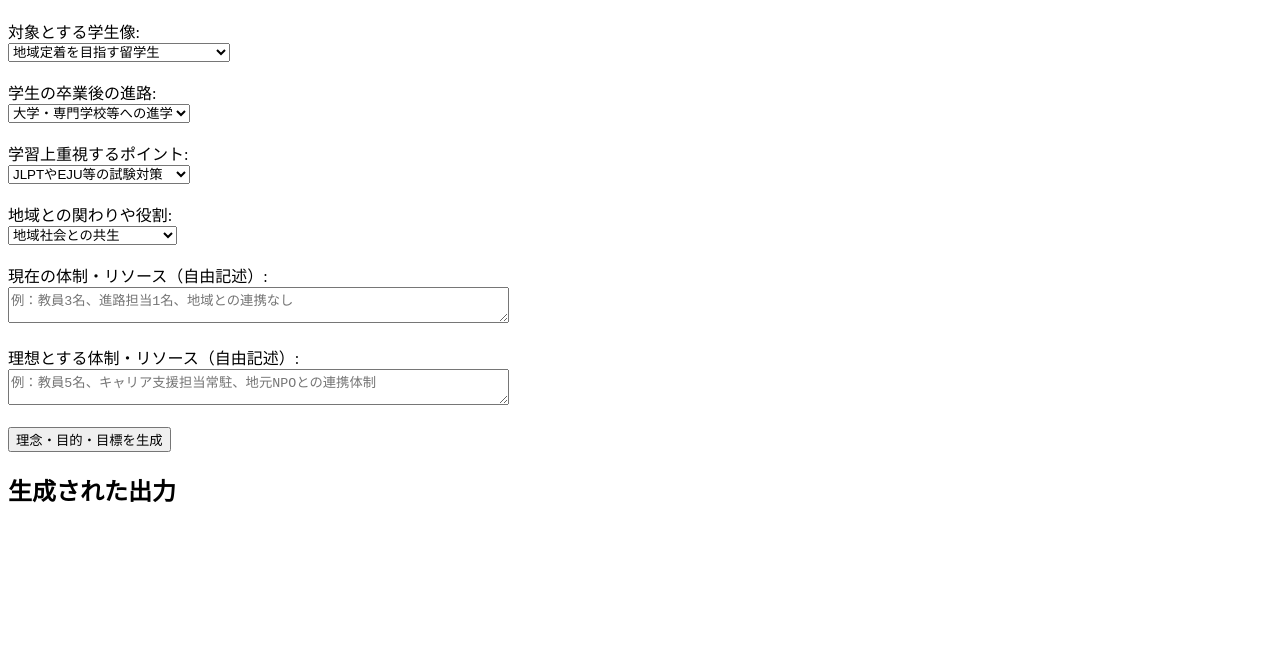
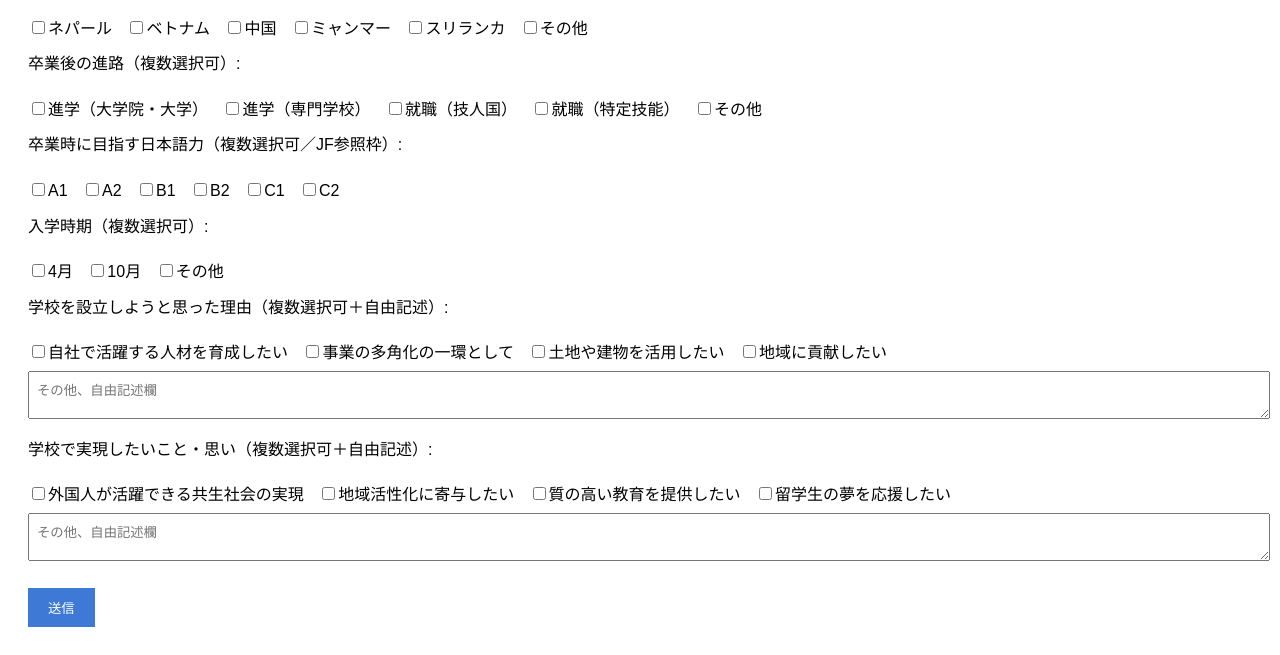
Before and after one commit to ODdW1t1nDes0rWH/japanese-education-vision-tool, a plain HTML site: page index.html in a window 1280 px wide. Shown: the part 152-807 px from the top of the page. Drawn offline with Linux system fonts and the light colour scheme.

Commit message:
Update index.html

```diff
--- a/index.html
+++ b/index.html
@@ -3,89 +3,76 @@
 <head>
   <meta charset="UTF-8">
   <meta name="viewport" content="width=device-width, initial-scale=1.0">
-  <title>日本語学校の理念生成フォーム</title>
-  <script>
-    function generatePolicy() {
-      const keywords = document.getElementById("keywords").value;
-      const targetStudents = document.getElementById("targetStudents").value;
-      const futurePath = document.getElementById("futurePath").value;
-      const learningFocus = document.getElementById("learningFocus").value;
-      const regionRole = document.getElementById("regionRole").value;
-      const currentStructure = document.getElementById("currentStructure").value;
-      const idealStructure = document.getElementById("idealStructure").value;
-
-      let policyText = "【理念】\n";
-      policyText += `本校は「${keywords}」を大切にし、${targetStudents}を対象に、日本語教育を通じてその可能性を広げることを目指します。\n\n`;
-      policyText += "【目的】\n";
-      policyText += `${futurePath}を見据えた学習環境を提供し、学生一人ひとりの成長と社会参画を支援します。\n\n`;
-      policyText += "【教育目標】\n";
-      policyText += `${learningFocus}を重視した教育を行い、${regionRole}に貢献する人材を育成します。\n\n`;
-      policyText += "【現状と理想の体制ギャップ】\n";
-      policyText += `現状の体制は「${currentStructure}」であり、理想とする体制は「${idealStructure}」です。両者のギャップを踏まえ、段階的な改善を図ります。`;
-
-      document.getElementById("output").textContent = policyText;
-    }
-  </script>
+  <title>日本語学校設計フォーム</title>
+  <style>
+    body { font-family: Arial, sans-serif; padding: 20px; line-height: 1.6; }
+    h1 { color: #3d79d5; }
+    label { display: block; margin-top: 10px; }
+    textarea, input[type="text"], select { width: 100%; padding: 8px; margin-top: 5px; }
+    .checkbox-group { margin-top: 10px; }
+    .checkbox-group label { display: inline-block; margin-right: 10px; }
+    button { margin-top: 20px; padding: 10px 20px; background-color: #3d79d5; color: white; border: none; cursor: pointer; }
+  </style>
 </head>
 <body>
-  <h1>日本語学校の理念・目的・目標生成フォーム</h1>
-  <form onsubmit="event.preventDefault(); generatePolicy();">
-    <label>学校が大切にしているキーワード（自由記述）:<br>
-      <textarea id="keywords" rows="2" cols="60" placeholder="例：多様性、成長、信頼、安全"></textarea>
-    </label><br><br>
+  <h1>日本語学校設計フォーム</h1>
+  <form id="schoolForm">
 
-    <label>対象とする学生像:<br>
-      <select id="targetStudents">
-        <option>地域定着を目指す留学生</option>
-        <option>進学を目指す学生</option>
-        <option>特定技能での就労を目指す外国人</option>
-        <option>社会での自立を目指す若者</option>
-        <option>母国との架け橋となる人材</option>
-        <option>その他</option>
-      </select>
-    </label><br><br>
+    <label>想定する学生の出身国・地域（複数選択可）:</label>
+    <div class="checkbox-group">
+      <label><input type="checkbox" name="nationality" value="ネパール">ネパール</label>
+      <label><input type="checkbox" name="nationality" value="ベトナム">ベトナム</label>
+      <label><input type="checkbox" name="nationality" value="中国">中国</label>
+      <label><input type="checkbox" name="nationality" value="ミャンマー">ミャンマー</label>
+      <label><input type="checkbox" name="nationality" value="スリランカ">スリランカ</label>
+      <label><input type="checkbox" name="nationality" value="その他">その他</label>
+    </div>
 
-    <label>学生の卒業後の進路:<br>
-      <select id="futurePath">
-        <option>大学・専門学校等への進学</option>
-        <option>日本国内での就労</option>
-        <option>母国でのキャリア形成</option>
-        <option>地域貢献活動への参加</option>
-        <option>グローバルな活躍</option>
-      </select>
-    </label><br><br>
+    <label>卒業後の進路（複数選択可）:</label>
+    <div class="checkbox-group">
+      <label><input type="checkbox" name="career" value="進学（大学院・大学）">進学（大学院・大学）</label>
+      <label><input type="checkbox" name="career" value="進学（専門学校）">進学（専門学校）</label>
+      <label><input type="checkbox" name="career" value="就職（技人国）">就職（技人国）</label>
+      <label><input type="checkbox" name="career" value="就職（特定技能）">就職（特定技能）</label>
+      <label><input type="checkbox" name="career" value="その他">その他</label>
+    </div>
 
-    <label>学習上重視するポイント:<br>
-      <select id="learningFocus">
-        <option>JLPTやEJU等の試験対策</option>
-        <option>実践的な会話力の向上</option>
-        <option>日本文化やマナーの理解</option>
-        <option>ビジネス日本語</option>
-        <option>専門分野の語彙・知識習得</option>
-      </select>
-    </label><br><br>
+    <label>卒業時に目指す日本語力（複数選択可／JF参照枠）:</label>
+    <div class="checkbox-group">
+      <label><input type="checkbox" name="level" value="A1">A1</label>
+      <label><input type="checkbox" name="level" value="A2">A2</label>
+      <label><input type="checkbox" name="level" value="B1">B1</label>
+      <label><input type="checkbox" name="level" value="B2">B2</label>
+      <label><input type="checkbox" name="level" value="C1">C1</label>
+      <label><input type="checkbox" name="level" value="C2">C2</label>
+    </div>
 
-    <label>地域との関わりや役割:<br>
-      <select id="regionRole">
-        <option>地域社会との共生</option>
-        <option>地方創生への貢献</option>
-        <option>ボランティア活動の促進</option>
-        <option>地域企業との連携</option>
-        <option>国際交流の推進</option>
-      </select>
-    </label><br><br>
+    <label>入学時期（複数選択可）:</label>
+    <div class="checkbox-group">
+      <label><input type="checkbox" name="admission" value="4月">4月</label>
+      <label><input type="checkbox" name="admission" value="10月">10月</label>
+      <label><input type="checkbox" name="admission" value="その他">その他</label>
+    </div>
 
-    <label>現在の体制・リソース（自由記述）:<br>
-      <textarea id="currentStructure" rows="2" cols="60" placeholder="例：教員3名、進路担当1名、地域との連携なし"></textarea>
-    </label><br><br>
+    <label>学校を設立しようと思った理由（複数選択可＋自由記述）:</label>
+    <div class="checkbox-group">
+      <label><input type="checkbox" name="reason" value="人材育成">自社で活躍する人材を育成したい</label>
+      <label><input type="checkbox" name="reason" value="事業多角化">事業の多角化の一環として</label>
+      <label><input type="checkbox" name="reason" value="不動産活用">土地や建物を活用したい</label>
+      <label><input type="checkbox" name="reason" value="地域貢献">地域に貢献したい</label>
+    </div>
+    <textarea name="reason_free" placeholder="その他、自由記述欄"></textarea>
 
-    <label>理想とする体制・リソース（自由記述）:<br>
-      <textarea id="idealStructure" rows="2" cols="60" placeholder="例：教員5名、キャリア支援担当常駐、地元NPOとの連携体制"></textarea>
-    </label><br><br>
+    <label>学校で実現したいこと・思い（複数選択可＋自由記述）:</label>
+    <div class="checkbox-group">
+      <label><input type="checkbox" name="vision" value="共生社会">外国人が活躍できる共生社会の実現</label>
+      <label><input type="checkbox" name="vision" value="地域貢献">地域活性化に寄与したい</label>
+      <label><input type="checkbox" name="vision" value="教育の質">質の高い教育を提供したい</label>
+      <label><input type="checkbox" name="vision" value="夢の支援">留学生の夢を応援したい</label>
+    </div>
+    <textarea name="vision_free" placeholder="その他、自由記述欄"></textarea>
 
-    <button type="submit">理念・目的・目標を生成</button>
+    <button type="submit">送信</button>
   </form>
-  <h2>生成された出力</h2>
-  <pre id="output"></pre>
 </body>
 </html>
```
